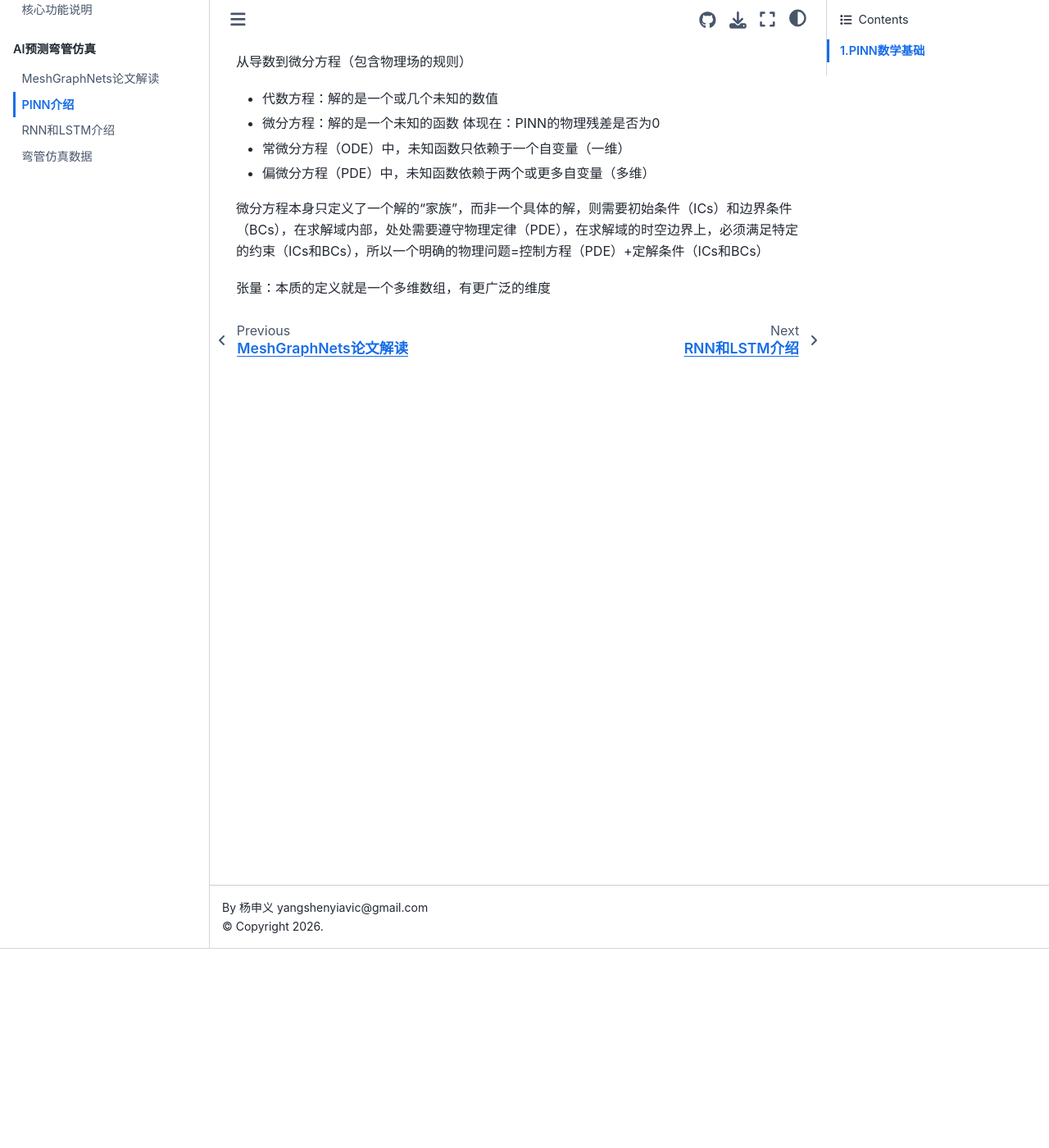
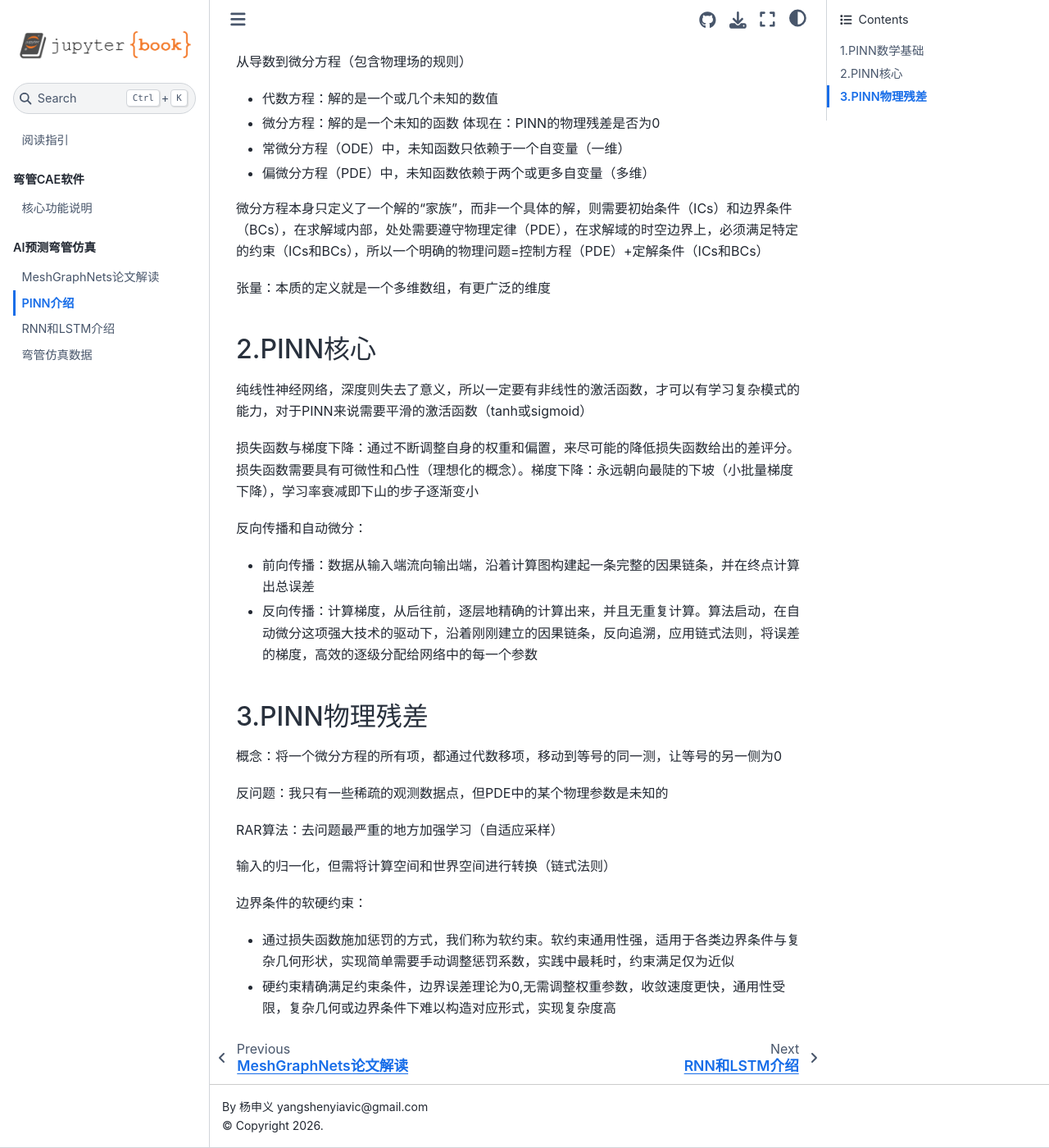
Before and after one commit to bailizhidi/learning_notes, a Jupyter Book: the page built from content/Tube_MGN/PINN.md, in a window 1280 px wide and 1400 px high, scrolled down 243 px. Shown: the whole window at 82% size. Built offline with Jupyter Book 1.0.4 settings and Sphinx 7.4.7 and the Sphinx Book theme 1.1.4, drawn with Linux system fonts in a browser that asks for light colours.

```diff
--- a/content/Tube_MGN/PINN.md
+++ b/content/Tube_MGN/PINN.md
@@ -13,3 +13,26 @@
 微分方程本身只定义了一个解的“家族”，而非一个具体的解，则需要初始条件（ICs）和边界条件（BCs），在求解域内部，处处需要遵守物理定律（PDE），在求解域的时空边界上，必须满足特定的约束（ICs和BCs），所以一个明确的物理问题=控制方程（PDE）+定解条件（ICs和BCs）
 
 张量：本质的定义就是一个多维数组，有更广泛的维度
+
+## 2.PINN核心
+纯线性神经网络，深度则失去了意义，所以一定要有非线性的激活函数，才可以有学习复杂模式的能力，对于PINN来说需要平滑的激活函数（tanh或sigmoid）
+
+损失函数与梯度下降：通过不断调整自身的权重和偏置，来尽可能的降低损失函数给出的差评分。损失函数需要具有可微性和凸性（理想化的概念）。梯度下降：永远朝向最陡的下坡（小批量梯度下降），学习率衰减即下山的步子逐渐变小
+
+反向传播和自动微分：
+
++ 前向传播：数据从输入端流向输出端，沿着计算图构建起一条完整的因果链条，并在终点计算出总误差
++ 反向传播：计算梯度，从后往前，逐层地精确的计算出来，并且无重复计算。算法启动，在自动微分这项强大技术的驱动下，沿着刚刚建立的因果链条，反向追溯，应用链式法则，将误差的梯度，高效的逐级分配给网络中的每一个参数
+
+## 3.PINN物理残差
+概念：将一个微分方程的所有项，都通过代数移项，移动到等号的同一测，让等号的另一侧为0
+
+反问题：我只有一些稀疏的观测数据点，但PDE中的某个物理参数是未知的
+
+RAR算法：去问题最严重的地方加强学习（自适应采样）
+
+输入的归一化，但需将计算空间和世界空间进行转换（链式法则）
+
+边界条件的软硬约束：
++ 通过损失函数施加惩罚的方式，我们称为软约束。软约束通用性强，适用于各类边界条件与复杂几何形状，实现简单需要手动调整惩罚系数，实践中最耗时，约束满足仅为近似
++ 硬约束精确满足约束条件，边界误差理论为0,无需调整权重参数，收敛速度更快，通用性受限，复杂几何或边界条件下难以构造对应形式，实现复杂度高
```
Also changed, not shown: content/Tube_MGN/弯管仿真数据.md (+14 -0 lines), 1 other file.
